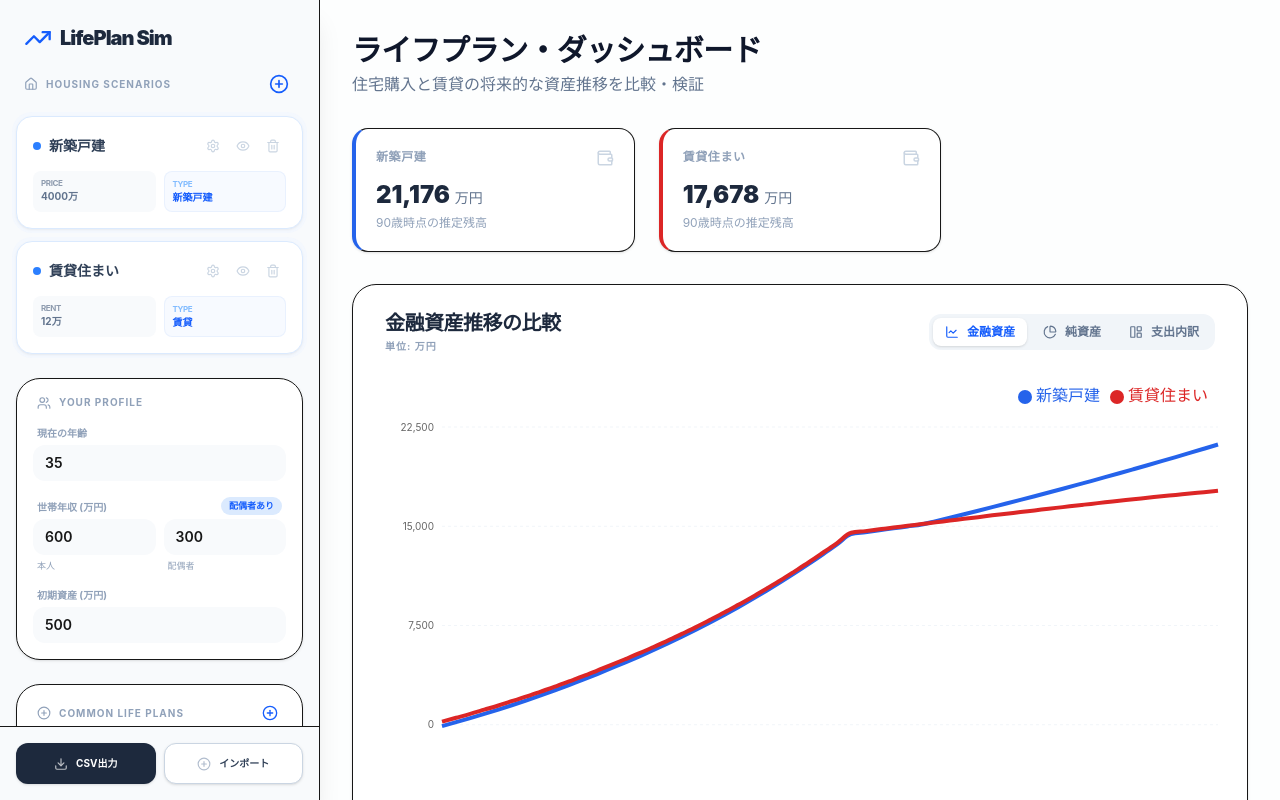
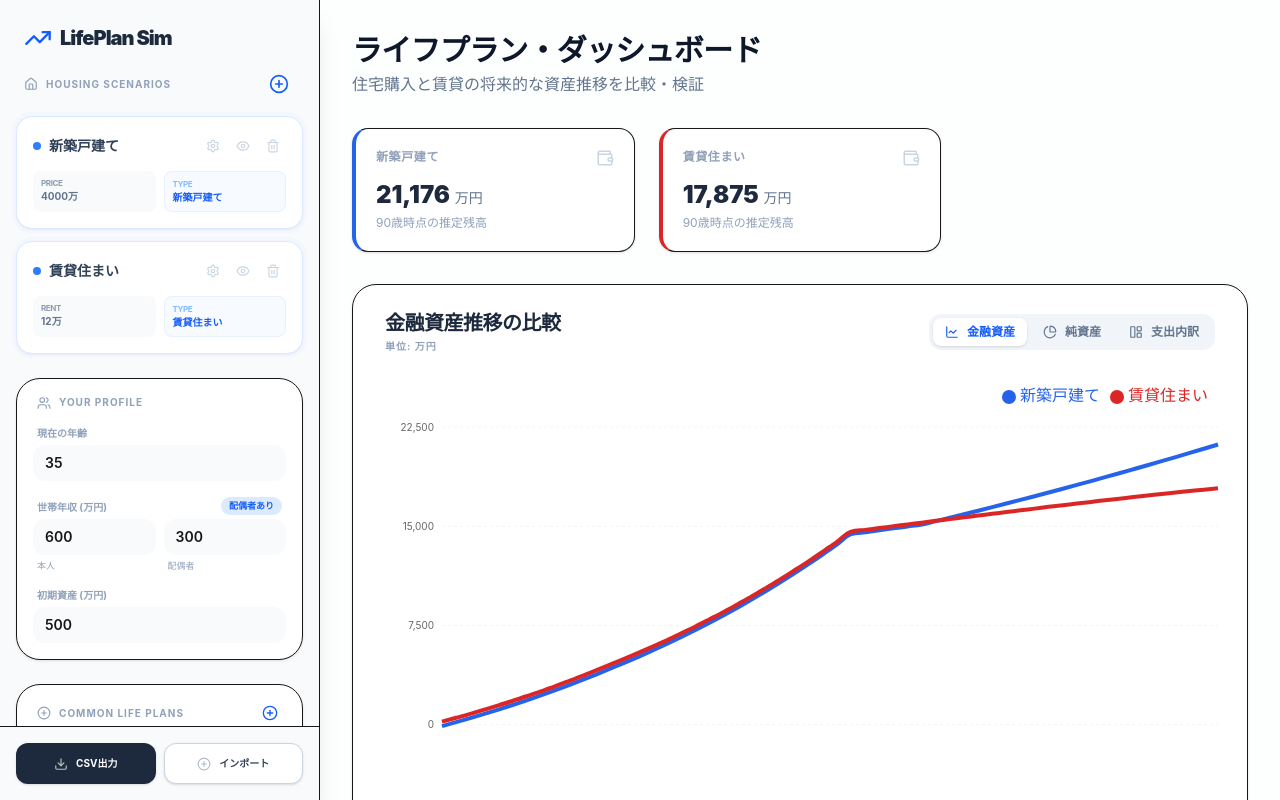
Before and after one commit to piyocolony31/lifeplan-simulator, a Next.js app: page / in a window 1280 px wide. Built offline with nearby package versions, Linux system fonts and the light colour scheme.

Commit message:
支出計算修正

```diff
--- a/src/app/layout.tsx
+++ b/src/app/layout.tsx
@@ -12,7 +12,7 @@ export default function RootLayout({
   children: React.ReactNode;
 }) {
   return (
-    <html lang="ja">
+    <html lang="ja" suppressHydrationWarning>
       <body className="flex h-screen overflow-hidden bg-white text-slate-900">
         <Sidebar />
         <main className="flex-1 overflow-y-auto bg-slate-50/30">
--- a/src/components/PlanDetailEditor.tsx
+++ b/src/components/PlanDetailEditor.tsx
@@ -12,7 +12,8 @@ import {
     Trash2
 } from 'lucide-react';
 import { usePlanStore } from '@/store/usePlanStore';
-import { PropertyCategory, HouseholdType, HousingPlanType, LifeEvent } from '@/lib/types';
+import { PropertyCategory, HousingPlanType } from '@/lib/types';
+import { HOUSING_PLAN_LABELS } from '@/lib/constants';
 
 interface Props {
     planId: string;
@@ -20,7 +21,7 @@ interface Props {
 }
 
 export default function PlanDetailEditor({ planId, onClose }: Props) {
-    const { plans, updatePlanParams, addLifeEvent, removeLifeEvent } = usePlanStore();
+    const { plans, updatePlanParams, addLifeEvent } = usePlanStore();
     const plan = plans.find(p => p.id === planId);
 
     if (!plan) return null;
@@ -45,7 +46,15 @@ export default function PlanDetailEditor({ planId, onClose }: Props) {
                         />
                         <select
                             value={plan.params.planType}
-                            onChange={e => handleChange('planType', e.target.value as HousingPlanType)}
+                            onChange={e => {
+                                const newType = e.target.value as HousingPlanType;
+                                const oldType = plan.params.planType;
+                                // 名前が現在のタイプのデフォルト名と同じなら、新しいタイプのデフォルト名に変更する
+                                if (plan.name === HOUSING_PLAN_LABELS[oldType]) {
+                                    usePlanStore.getState().renamePlan(planId, HOUSING_PLAN_LABELS[newType]);
+                                }
+                                handleChange('planType', newType);
+                            }}
                             className="text-[10px] text-blue-600 font-bold uppercase tracking-widest bg-white border border-blue-100 rounded-md px-2 py-1 outline-none hover:bg-blue-50 transition-all cursor-pointer shadow-sm"
                         >
                             <option value="NEW_CONDO">新築マンション</option>
@@ -185,7 +194,7 @@ export default function PlanDetailEditor({ planId, onClose }: Props) {
                             </button>
                         </div>
 
-                        {plan.params.events.length > 0 && (
+                        {plan.params.events.filter(e => !e.id.startsWith('common-event-')).length > 0 && (
                             <div className="flex items-center gap-3 px-3 text-[10px] font-bold text-slate-400 uppercase tracking-widest">
                                 <span className="flex-1">イベント名称</span>
                                 <span className="w-20 text-center">発生年</span>
@@ -195,16 +204,18 @@ export default function PlanDetailEditor({ planId, onClose }: Props) {
                         )}
 
                         <div className="space-y-2">
-                            {plan.params.events.length === 0 ? (
+                            {plan.params.events.filter(e => !e.id.startsWith('common-event-')).length === 0 ? (
                                 <p className="text-xs text-slate-400 italic text-center py-4 bg-slate-50 rounded-2xl border border-dashed">イベントは登録されていません</p>
                             ) : (
-                                plan.params.events.map(event => (
+                                plan.params.events.filter(e => !e.id.startsWith('common-event-')).map(event => (
                                     <div key={event.id} className="flex items-center gap-3 bg-slate-50 p-3 rounded-2xl border hover:border-blue-200 transition-all group">
                                         <input
                                             type="text" value={event.label}
                                             onChange={e => {
-                                                const newEvents = plan.params.events.map(ev => ev.id === event.id ? { ...ev, label: e.target.value } : ev);
-                                                handleChange('events', newEvents);
+                                                const individualEvents = plan.params.events.filter(ev => !ev.id.startsWith('common-event-'));
+                                                const commonEvents = plan.params.events.filter(ev => ev.id.startsWith('common-event-'));
+                                                const newIndividualEvents = individualEvents.map(ev => ev.id === event.id ? { ...ev, label: e.target.value } : ev);
+                                                handleChange('events', [...commonEvents, ...newIndividualEvents]);
                                             }}
                                             className="flex-1 bg-white border border-slate-200 rounded-lg text-sm font-bold text-slate-700 px-3 py-1.5 focus:ring-2 focus:ring-blue-500 focus:border-transparent outline-none"
                                             placeholder="例：車の購入"
@@ -213,25 +224,38 @@ export default function PlanDetailEditor({ planId, onClose }: Props) {
                                             <input
                                                 type="number" value={event.year}
                                                 onChange={e => {
-                                                    const newEvents = plan.params.events.map(ev => ev.id === event.id ? { ...ev, year: Number(e.target.value) } : ev);
-                                                    handleChange('events', newEvents);
+                                                    const individualEvents = plan.params.events.filter(ev => !ev.id.startsWith('common-event-'));
+                                                    const commonEvents = plan.params.events.filter(ev => ev.id.startsWith('common-event-'));
+                                                    const newIndividualEvents = individualEvents.map(ev => ev.id === event.id ? { ...ev, year: Number(e.target.value) } : ev);
+                                                    handleChange('events', [...commonEvents, ...newIndividualEvents]);
                                                 }}
                                                 className="w-20 bg-white border border-slate-200 rounded-lg text-xs font-bold px-2 py-1.5 text-center"
                                                 placeholder="西暦"
                                             />
-                                            <div className="flex items-center gap-1">
+                                        </div>
+                                        <div className="flex items-center gap-2">
+                                            <div className="flex items-center bg-white border border-slate-200 rounded-lg px-2 py-1">
                                                 <input
                                                     type="number" value={event.cost}
                                                     onChange={e => {
-                                                        const newEvents = plan.params.events.map(ev => ev.id === event.id ? { ...ev, cost: Number(e.target.value) } : ev);
-                                                        handleChange('events', newEvents);
+                                                        const individualEvents = plan.params.events.filter(ev => !ev.id.startsWith('common-event-'));
+                                                        const commonEvents = plan.params.events.filter(ev => ev.id.startsWith('common-event-'));
+                                                        const newIndividualEvents = individualEvents.map(ev => ev.id === event.id ? { ...ev, cost: Number(e.target.value) } : ev);
+                                                        handleChange('events', [...commonEvents, ...newIndividualEvents]);
                                                     }}
-                                                    className="w-16 bg-white border border-slate-200 rounded-lg text-xs font-bold px-2 py-1.5 text-center text-red-600"
+                                                    className="w-16 bg-transparent border-none text-xs font-bold text-center text-red-600 focus:ring-0 p-0"
                                                     placeholder="費用"
                                                 />
                                                 <span className="text-[10px] font-bold text-slate-400">万</span>
                                             </div>
-                                            <button onClick={() => removeLifeEvent(planId, event.id)} className="p-1.5 text-slate-300 hover:text-red-500 hover:bg-red-50 rounded-lg transition-colors">
+                                            <button
+                                                onClick={() => {
+                                                    const commonEvents = plan.params.events.filter(ev => ev.id.startsWith('common-event-'));
+                                                    const newIndividualEvents = plan.params.events.filter(ev => !ev.id.startsWith('common-event-') && ev.id !== event.id);
+                                                    handleChange('events', [...commonEvents, ...newIndividualEvents]);
+                                                }}
+                                                className="p-1.5 text-slate-300 hover:text-red-500 hover:bg-red-50 rounded-lg transition-colors"
+                                            >
                                                 <Trash2 size={14} />
                                             </button>
                                         </div>
--- a/src/components/Sidebar.tsx
+++ b/src/components/Sidebar.tsx
@@ -2,19 +2,19 @@
 
 import { useState } from 'react';
 import { usePlanStore } from '@/store/usePlanStore';
+import { HOUSING_PLAN_LABELS } from '@/lib/constants';
 import {
     Users,
     TrendingUp,
-    Settings2,
     Home,
     PlusCircle,
     Eye,
     EyeOff,
     Trash2,
     Settings,
-    ChevronRight,
     ShoppingBag,
-    Download
+    Download,
+    ChevronRight
 } from 'lucide-react';
 import PlanDetailEditor from './PlanDetailEditor';
 
@@ -42,7 +42,7 @@ export default function Sidebar() {
                             Housing Scenarios
                         </div>
                         <button
-                            onClick={() => addPlan('NEW_HOUSE', '新しいプラン')}
+                            onClick={() => addPlan('NEW_HOUSE', '')}
                             className="text-blue-600 hover:bg-blue-100 p-1.5 rounded-full transition-all active:scale-90"
                         >
                             <PlusCircle size={20} />
@@ -85,14 +85,7 @@ export default function Sidebar() {
                                 </div>
                                 <div className="grid grid-cols-2 gap-2 mt-auto">
                                     {(() => {
-                                        const typeLabels: Record<string, string> = {
-                                            'NEW_HOUSE': '新築戸建',
-                                            'USED_HOUSE': '中古戸建',
-                                            'NEW_CONDO': '新築マンション',
-                                            'USED_CONDO': '中古マンション',
-                                            'RENT': '賃貸'
-                                        };
-                                        const label = typeLabels[plan.params.planType] || '不明';
+                                        const label = HOUSING_PLAN_LABELS[plan.params.planType] || '不明';
 
                                         return (
                                             <>
--- a/src/lib/constants.ts
+++ b/src/lib/constants.ts
@@ -52,3 +52,14 @@ export const TAX_CONFIG = {
     RESIDENT_TAX_RATE: 0.1, // 住民税 10%
     SOCIAL_INSURANCE_RATE: 0.15, // 社会保険料 15%
 };
+
+/**
+ * 住宅プランの名称ラベル
+ */
+export const HOUSING_PLAN_LABELS: Record<string, string> = {
+    'NEW_CONDO': '新築マンション',
+    'USED_CONDO': '中古マンション',
+    'NEW_HOUSE': '新築戸建て',
+    'USED_HOUSE': '中古戸建て',
+    'RENT': '賃貸住まい'
+};
--- a/src/lib/engine.ts
+++ b/src/lib/engine.ts
@@ -63,13 +63,12 @@ export function calculateMortgageDeduction(
 /**
  * メインシミュレーション実行
  */
-export function runSimulation(params: SimulationParams): YearlyResult[] {
+export function runSimulation(params: SimulationParams, startYear: number = new Date().getFullYear()): YearlyResult[] {
     const results: YearlyResult[] = [];
     let currentAssets = params.initialAssets - params.downPayment;
     let mortgageBalance = params.loanAmount;
     const monthlyMortgage = calculateMonthlyMortgage(params.loanAmount, params.loanInterestRate, params.loanPeriod);
 
-    const startYear = new Date().getFullYear();
     const totalYears = params.deathAge - params.currentAge;
 
     if (totalYears < 0) return [];
@@ -111,11 +110,16 @@ export function runSimulation(params: SimulationParams): YearlyResult[] {
         }
 
         // ライフイベント支出（一時支出）
-        const eventCost = params.events
-            .filter(e => e.year === year || (e.year === age && e.year < 200)) // 年指定か年齢指定か（簡易的に100以下なら年齢とみなす）
+        const individualEventCost = params.events
+            .filter(e => !e.id.startsWith('common-event-'))
+            .filter(e => e.year === year || (e.year === age && e.year < 200))
             .reduce((sum, e) => sum + e.cost, 0);
 
-        const totalExpenses = yearlyBaseLivingExpenses + housingExpenses + eventCost;
+        const commonEventCost = (params.commonEvents || [])
+            .filter(e => e.year === year || (e.year === age && e.year < 200))
+            .reduce((sum, e) => sum + e.cost, 0);
+
+        const totalExpenses = yearlyBaseLivingExpenses + housingExpenses + individualEventCost + commonEventCost;
 
         // 3. ローン控除
         const mortgageDeduction = calculateMortgageDeduction(mortgageBalance, i, params, incomeTax + residentTax);
@@ -126,17 +130,18 @@ export function runSimulation(params: SimulationParams): YearlyResult[] {
         // 5. 資産価値（時価評価）
         // 建物は耐用年数で直線減価、土地は維持（インフレ考慮せず保守的評価）
         const buildingValue = Math.max(0, params.buildingValue * (1 - i / params.buildingDepreciationYears));
-        const propertyValue = params.landValue + buildingValue;
+        const propertyValue = params.planType === 'RENT' ? 0 : (params.landValue + buildingValue);
 
         // 6. 資産残高更新
         const netCashFlow = (disposableIncome - totalExpenses) + mortgageDeduction + investmentReturn;
         currentAssets += netCashFlow;
 
         // 純資産 = 金融資産 + 物件価値 - ローン残高
-        const netWorth = currentAssets + propertyValue - mortgageBalance;
+        // 賃貸の場合は propertyValue と mortgageBalance が 0 なので金融資産と一致する
+        const netWorth = currentAssets + propertyValue - (params.planType === 'RENT' ? 0 : mortgageBalance);
 
         // ローン残高更新
-        if (mortgageBalance > 0) {
+        if (params.planType !== 'RENT' && mortgageBalance > 0) {
             const yearlyPrincipalRepayment = (monthlyMortgage * 12) - (mortgageBalance * (params.loanInterestRate / 100));
             mortgageBalance -= Math.max(0, yearlyPrincipalRepayment);
             if (mortgageBalance < 0) mortgageBalance = 0;
@@ -162,9 +167,10 @@ export function runSimulation(params: SimulationParams): YearlyResult[] {
             renewalFee: params.planType === 'RENT' && i > 0 && i % 2 === 0 ? params.monthlyRent * params.renewalFeeRate : 0,
 
             educationExpenses: 0,
-            otherExpenses: eventCost,
-            mortgageBalance,
-            mortgageDeduction,
+            otherExpenses: individualEventCost,
+            commonEventExpenses: commonEventCost,
+            mortgageBalance: params.planType === 'RENT' ? 0 : mortgageBalance,
+            mortgageDeduction: params.planType === 'RENT' ? 0 : mortgageDeduction,
             investmentReturn,
             netCashFlow,
             totalAssets: currentAssets,
--- a/src/lib/types.ts
+++ b/src/lib/types.ts
@@ -103,7 +103,8 @@ export interface YearlyResult {
   renewalFee: number;
 
   educationExpenses: number;
-  otherExpenses: number;
+  otherExpenses: number; // 個別ライフイベント支出
+  commonEventExpenses: number; // 共通ライフイベント支出
   mortgageBalance: number;
   mortgageDeduction: number; // ローン控除額
   investmentReturn: number;
--- a/src/store/usePlanStore.ts
+++ b/src/store/usePlanStore.ts
@@ -2,6 +2,7 @@ import { create } from 'zustand';
 import { persist } from 'zustand/middleware';
 import { SimulationParams, YearlyResult, HousingPlanType, UserBaseParams, LifeEvent } from '../lib/types';
 import { runSimulation, calculateInitialFees } from '../lib/engine';
+import { HOUSING_PLAN_LABELS } from '../lib/constants';
 
 interface PlanState {
     id: string;
@@ -83,7 +84,7 @@ const createDefaultPlanParams = (type: HousingPlanType, userParams: UserBasePara
     const initialFee = calculateInitialFees(params);
     if (initialFee > 0) {
         params.events.push({
-            id: `initial-fee-${Date.now()}`,
+            id: 'initial-purchase-fee',
             year: userParams.currentAge,
             label: type === 'RENT' ? '賃貸初期費用' : '購入時諸費用',
             cost: Math.round(initialFee),
@@ -102,9 +103,9 @@ export const usePlanStore = create<PlanStore>()(
                     const params = createDefaultPlanParams('NEW_HOUSE', DEFAULT_USER_PARAMS);
                     return {
                         id: 'plan-1',
-                        name: '新築戸建',
+                        name: HOUSING_PLAN_LABELS['NEW_HOUSE'],
                         params: params,
-                        results: runSimulation(params),
+                        results: runSimulation(params, 2024),
                         isVisible: true,
                     };
                 })(),
@@ -112,9 +113,9 @@ export const usePlanStore = create<PlanStore>()(
                     const params = createDefaultPlanParams('RENT', DEFAULT_USER_PARAMS);
                     return {
                         id: 'plan-2',
-                        name: '賃貸住まい',
+                        name: HOUSING_PLAN_LABELS['RENT'],
                         params: params,
-                        results: runSimulation(params),
+                        results: runSimulation(params, 2024),
                         isVisible: true,
                     };
                 })()
@@ -149,9 +150,10 @@ export const usePlanStore = create<PlanStore>()(
             addPlan: (type, name) => {
                 const { userParams } = get();
                 const newParams = createDefaultPlanParams(type, userParams);
+                const defaultName = HOUSING_PLAN_LABELS[type] || '新しいプラン';
                 const newPlan: PlanState = {
                     id: `plan-${Date.now()}`,
-                    name,
+                    name: name || defaultName,
                     params: newParams,
                     results: runSimulation(newParams),
                     isVisible: true,
@@ -167,18 +169,22 @@ export const usePlanStore = create<PlanStore>()(
                 const { userParams, plans } = get();
                 set({
                     plans: plans.map((p) => {
-                        // 共通イベントとプラン個別イベントを合算
-                        const mergedEvents = [...(userParams.commonEvents || []), ...(p.params.events || [])];
+                        // 1. 個別イベントのみを抽出（以前に混入した共通イベントがあれば確実に除外）
+                        const individualEvents = (p.params.events || []).filter(e => !e.id.startsWith('common-event-'));
 
+                        // 2. ストアに保存するパラメータには「個別イベントのみ」を保持させる
                         const updatedParams: SimulationParams = {
                             ...p.params,
                             ...userParams,
-                            events: mergedEvents,
+                            events: individualEvents,
+                            commonEvents: userParams.commonEvents || [],
                         };
+
                         return {
                             ...p,
                             params: updatedParams,
-                            results: runSimulation(updatedParams),
+                            // エンジン側で commonEvents を個別に扱うようにしたので、そのまま渡す
+                            results: runSimulation(updatedParams, 2024),
                         };
                     }),
                 });
@@ -274,7 +280,7 @@ export const usePlanStore = create<PlanStore>()(
                     id: `imported-${Date.now()}-${idx}`,
                     name: p.name,
                     params: p.params,
-                    results: runSimulation(p.params),
+                    results: runSimulation(p.params, 2024),
                     isVisible: true,
                 }));
 
```
Also changed, not shown: src/components/AnnualBalanceTable.tsx (+7 -3 lines), 1 other file (tests, documents, lock files or other folders).
